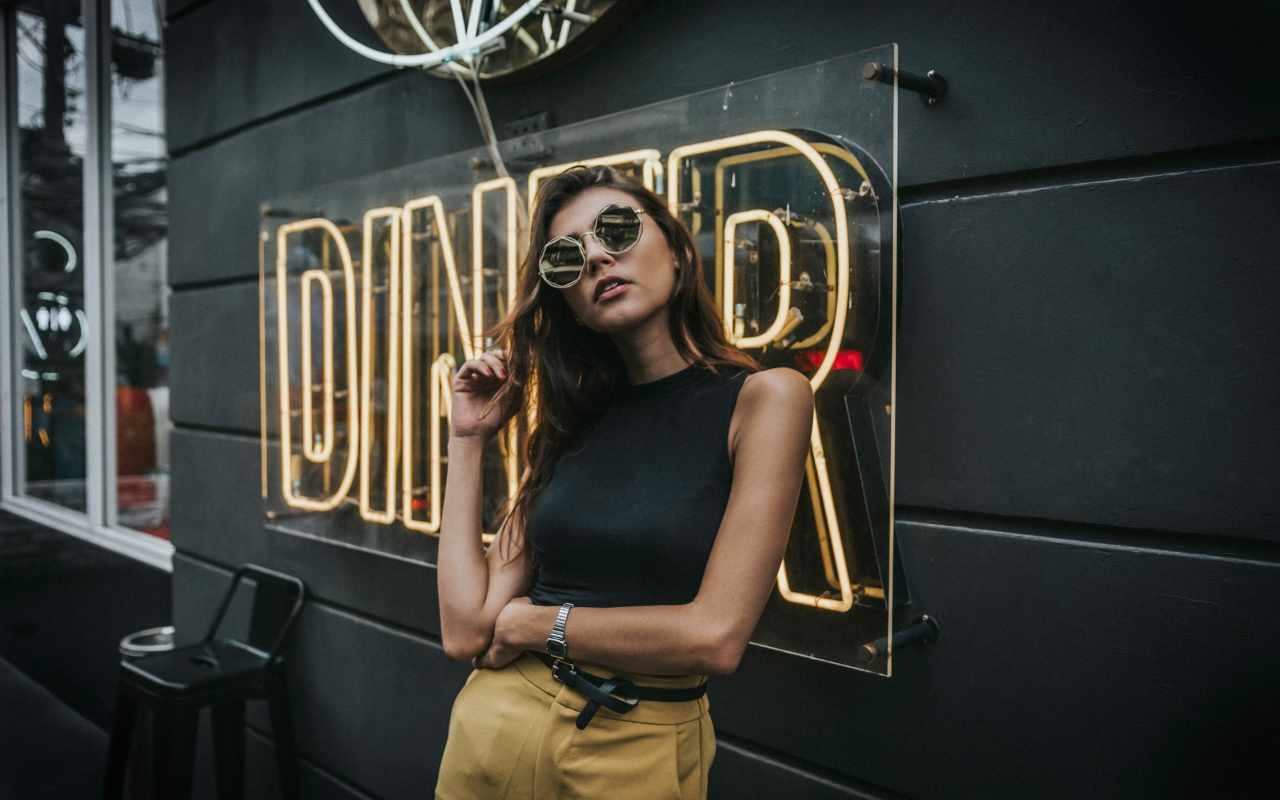
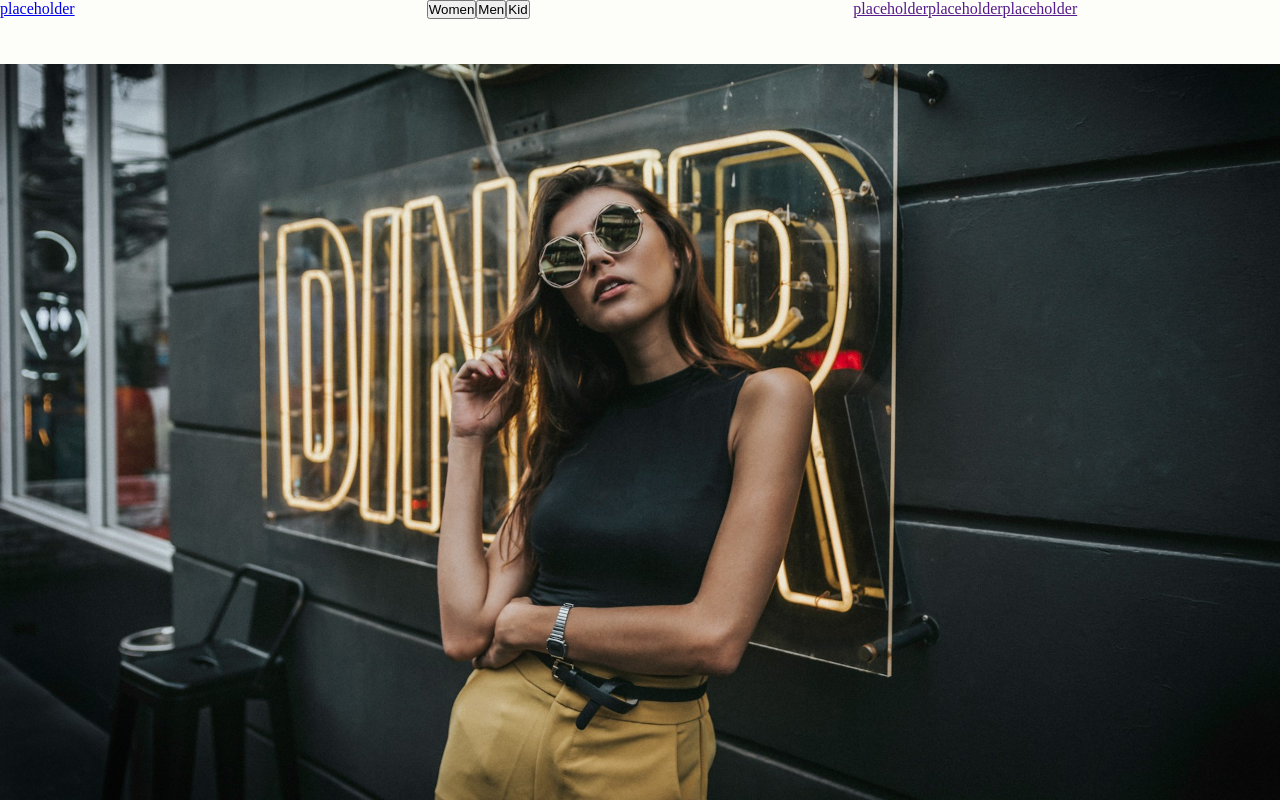
Before and after one commit to Ama4538/Petal-Vogue, a React (Vite) app: page /home in a window 1280 px wide. Built offline with nearby package versions, Linux system fonts and the light colour scheme.

Commit message:
Added nav and react router dom

```diff
--- a/package.json
+++ b/package.json
@@ -13,7 +13,8 @@
     "framer-motion": "^11.2.10",
     "lodash": "^4.17.21",
     "react": "^18.2.0",
-    "react-dom": "^18.2.0"
+    "react-dom": "^18.2.0",
+    "react-router-dom": "^6.23.1"
   },
   "devDependencies": {
     "@types/react": "^18.2.66",
--- a/src/App.jsx
+++ /dev/null
@@ -1,26 +0,0 @@
-import { useState } from "react";
-import { motion, AnimatePresence } from "framer-motion"
-import { home } from "./data.json"
-import Loader from "./components/loader/Loader.jsx"
-import Home from "./pages/Home";
-
-function App() {
-    // The state of the loading animation
-    const [loading, setLoading] = useState(true);
-
-    return (
-        // AnimatePresence for exit animation
-        <AnimatePresence>
-            {loading ? (
-                // Wrapper div with key for AnimatePresence
-                <motion.div key = "loader">
-                    <Loader setLoading={setLoading} />
-                </motion.div>
-            ) : (
-                <Home home = {home}/>
-            )}
-        </AnimatePresence>
-    )
-}
-
-export default App;
--- a/src/components/Loader/Loader.jsx
+++ /dev/null
@@ -1,83 +0,0 @@
-import { motion } from 'framer-motion';
-import LoaderImage from './LoaderImage';
-
-// Container animation
-const container = {
-    show: {
-        transition: {
-            staggerChildren: 0.35,
-        }
-    }
-};
-
-// Main image animation
-const loadingMain = {
-    hidden: {
-        y: 200,
-        opacity: 0,
-    },
-    show: {
-        y: 0,
-        opacity: 1,
-        transition: {
-            duration: 1.6,
-        }
-    },
-}
-
-// Side image animation
-const loadingItems = {
-    hidden: {
-        y: 200,
-        opacity: 0,
-    },
-    show: {
-        y: 0,
-        opacity: 1,
-        transition: {
-            duration: 1.6,
-            ease: [0.16, 0.86, 0.64, 0.90]
-        }
-    },
-    exit: {
-        y: -200,
-        opacity: 0,
-        transition: {
-            duration: 0.8,
-        }
-    }
-};
-
-function Loader({ setLoading }) {
-    return (
-        <motion.div
-            className="loader"
-            variants={container}
-            initial="hidden"
-            animate="show"
-            exit="exit"
-            onAnimationComplete={() => setLoading(false)}
-        >
-            {/* Main image used to transition */}
-            <motion.div
-                className={`loader__image-container loader__loader-image-1`}
-                variants={loadingMain}
-            >
-                <motion.img
-                    className="loader__image"
-                    src="/homeimage/women/home-women-background-image-1.jpg"
-                    alt="home-women-background-image-1.jpg"
-                    layoutId="main-image-1"
-                />
-            </motion.div>
-
-            {/* ID is image name */}
-            <LoaderImage variants={loadingItems} id="loader-image-2"></LoaderImage>
-            <LoaderImage variants={loadingItems} id="loader-image-3"></LoaderImage>
-            <LoaderImage variants={loadingItems} id="loader-image-4"></LoaderImage>
-            <LoaderImage variants={loadingItems} id="loader-image-5"></LoaderImage>
-        </motion.div>
-    );
-}
-
-export default Loader;
--- a/src/components/home/HomeColumnMain.jsx
+++ b/src/components/home/HomeColumnMain.jsx
@@ -1,7 +1,7 @@
 import { useState } from 'react';
 import { motion } from 'framer-motion';
 import { debounce } from "lodash"
-import HomeColumnBlock from './HomeColumnBlock';
+import HomeColumnBlock from './HomeColumnBlock.jsx';
 
 function HomeColumnMain({ section, data }) {
     // State to manage the current scroll position
--- /dev/null
+++ b/src/components/nav/Nav.jsx
@@ -0,0 +1,27 @@
+import { Link } from "react-router-dom"
+
+function Nav() {
+    return (
+        <nav className="nav">
+            <Link to = "/home" className = "nav__logo" href="">placeholder</Link>
+            <ul className = "nav__list">
+                <li>
+                    <button>Women</button>
+                </li>
+                <li>
+                    <button>Men</button>
+                </li>
+                <li>
+                    <button>Kid</button>
+                </li>
+            </ul>
+            <ul className = "nav__list">
+                <a href="">placeholder</a>
+                <a href="">placeholder</a>
+                <a href="">placeholder</a>
+            </ul>
+        </nav>
+    )
+}
+
+export default Nav
--- a/src/main.jsx
+++ b/src/main.jsx
@@ -1,10 +1,10 @@
-import React from 'react'
-import ReactDOM from 'react-dom/client'
-import App from './App'
-import './styles/main.css'
+import React from 'react';
+import ReactDOM from 'react-dom/client';
+import App from './pages/App.jsx';
+import './styles/main.css';
 
 ReactDOM.createRoot(document.getElementById('root')).render(
-  <React.StrictMode>
-      <App></App>
-  </React.StrictMode>,
+    <React.StrictMode>
+        <App />
+    </React.StrictMode>,
 )
--- /dev/null
+++ b/src/pages/App.jsx
@@ -0,0 +1,24 @@
+import { createBrowserRouter, RouterProvider } from "react-router-dom";
+import { home } from "../data/data.json"
+import Loader from "./Loader.jsx"
+import Home from "./Home.jsx";
+
+function App() {
+    // Routers for each page
+    const router = createBrowserRouter([
+        {
+            path: "/",
+            element: <Loader />
+        },
+        {
+            path: "/home",
+            element: <Home home={home} />
+        }
+    ])
+
+    return (
+        <RouterProvider router={router} />
+    )
+}
+
+export default App;
--- a/src/pages/Home.jsx
+++ b/src/pages/Home.jsx
@@ -1,9 +1,11 @@
 import { motion } from 'framer-motion'
-import HomeColumnMain from '../components/home/HomeColumnMain';
+import HomeColumnMain from '../components/home/HomeColumnMain.jsx';
+import Nav from '../components/nav/Nav.jsx';
 
 function Home({home}) {
     return (
         <section className="home">
+            <Nav></Nav>
             <HomeColumnMain section = "women" data = {home.women} />
         </section>
     )
--- /dev/null
+++ b/src/pages/Loader.jsx
@@ -0,0 +1,96 @@
+import { useEffect, useState } from "react";
+import { useNavigate } from "react-router-dom";
+import { motion } from 'framer-motion';
+import LoaderImage from '../components/loader/LoaderImage';
+
+function Loader() {
+    // The state of the loading animation
+    const [loading, setLoading] = useState(true);
+    const redirect = useNavigate();
+
+    // Redirect to home page after loading animation
+    useEffect(() => {
+        if (!loading) {
+            redirect('/home');
+        }
+    }, [loading])
+
+    // Container animation
+    const container = {
+        show: {
+            transition: {
+                staggerChildren: 0.35,
+            }
+        }
+    };
+
+    // Main image animation
+    const loadingMain = {
+        hidden: {
+            y: 200,
+            opacity: 0,
+        },
+        show: {
+            y: 0,
+            opacity: 1,
+            transition: {
+                duration: 1.6,
+            }
+        },
+    }
+
+    // Side image animation
+    const loadingItems = {
+        hidden: {
+            y: 200,
+            opacity: 0,
+        },
+        show: {
+            y: 0,
+            opacity: 1,
+            transition: {
+                duration: 1.6,
+                ease: [0.16, 0.86, 0.64, 0.90]
+            }
+        },
+        exit: {
+            y: -200,
+            opacity: 0,
+            transition: {
+                duration: 0.8,
+            }
+        }
+    };
+
+    return (
+        <motion.div
+            className="loader"
+            variants={container}
+            initial="hidden"
+            animate="show"
+            exit="exit"
+            onAnimationComplete={() => setLoading(false)}
+        >
+            {/* Main image used to transition */}
+            <motion.div
+                className={`loader__image-container loader__loader-image-1`}
+                variants={loadingMain}
+            >
+                <motion.img
+                    className="loader__image"
+                    src="/homeimage/women/home-women-background-image-1.jpg"
+                    alt="home-women-background-image-1.jpg"
+                    layoutId="main-image-1"
+                />
+            </motion.div>
+
+            {/* ID is image name */}
+            <LoaderImage variants={loadingItems} id="loader-image-2"></LoaderImage>
+            <LoaderImage variants={loadingItems} id="loader-image-3"></LoaderImage>
+            <LoaderImage variants={loadingItems} id="loader-image-4"></LoaderImage>
+            <LoaderImage variants={loadingItems} id="loader-image-5"></LoaderImage>
+        </motion.div>
+    );
+}
+
+export default Loader;
--- a/src/styles/main.css
+++ b/src/styles/main.css
@@ -47,3 +47,20 @@
     background-position: center;
     background-size: cover;
 }
+
+/* Nav */
+
+.nav {
+    position: fixed;
+    z-index: 999;
+    display: grid;
+    grid-template-columns: 1fr 1fr 1fr;
+    height: 5vmax;
+    width: 100%;
+    background-color: #FDFDF9;
+}
+
+.nav__list {
+    display: flex;
+    list-style: none;
+}
```
Also changed, not shown: src/components/Loader/Loader.css (line endings or trailing spaces), src/data/data.json (renamed from src/data.json), 2 other files (tests, documents, lock files or other folders).
